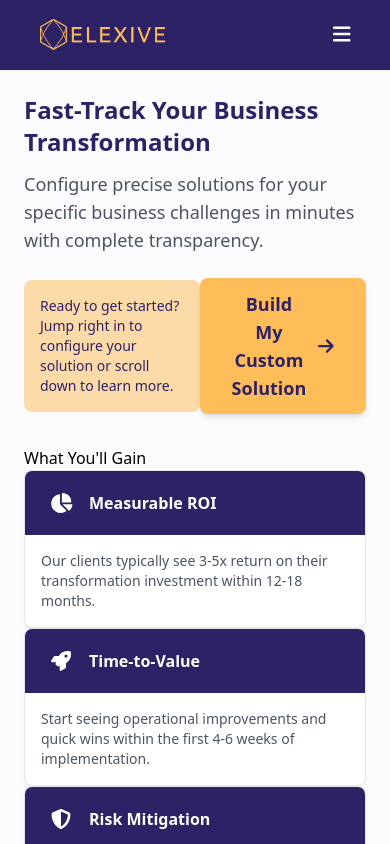
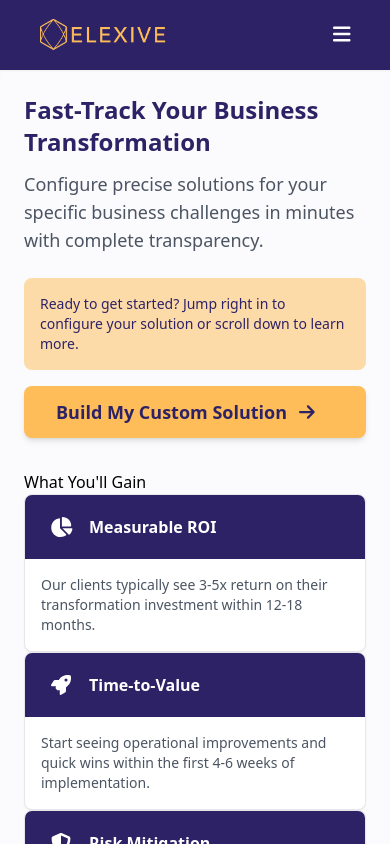
Before and after one commit to elexive-com/elexive-calc, a React (Create React App) app: page / in a window 390 px wide. Shown: the top 844 px of the page. Built offline with nearby package versions, Linux system fonts and the light colour scheme.

Commit message:
mobile friendly responsivity added

```diff
--- a/src/components/CalculatorIntroduction.jsx
+++ b/src/components/CalculatorIntroduction.jsx
@@ -62,19 +62,21 @@ const CalculatorIntroduction = ({ onGetStarted }) => {
       </div>
 
       {/* Quick Jump In Button for users who want to skip the introduction */}
-      <div className="mb-8 flex justify-between items-center">
-        <div className="bg-elx-accent-light bg-opacity-30 p-4 rounded-lg text-left max-w-2xl">
+      <div className="mb-8">
+        <div className="flex flex-col md:flex-row md:justify-between md:items-center gap-4">
+          <div className="bg-elx-accent-light bg-opacity-30 p-4 rounded-lg text-left">
             <p className="text-sm text-elx-primary">
               Ready to get started? Jump right in to configure your solution or scroll down to learn more.
             </p>
           </div>
           <button
             onClick={onGetStarted}
-          className="elx-btn-primary"
+            className="elx-btn-primary md:flex-shrink-0"
           >
             Build My Custom Solution
             <FontAwesomeIcon icon={faArrowRight} className="ml-3" />
           </button>
+        </div>
       </div>
 
       {/* NEW SECTION: Key Business Outcomes and Timeframes - CEOs need this to decide */}
```
Lines whose indentation alone changed are shown as unchanged.
